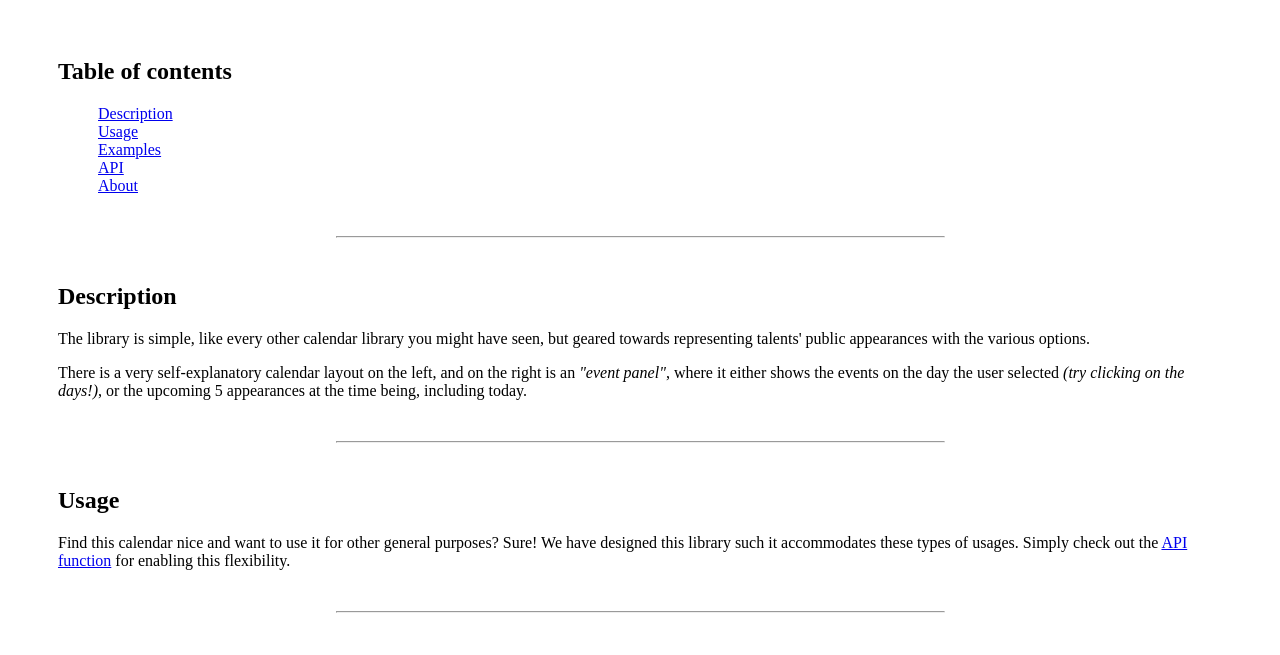
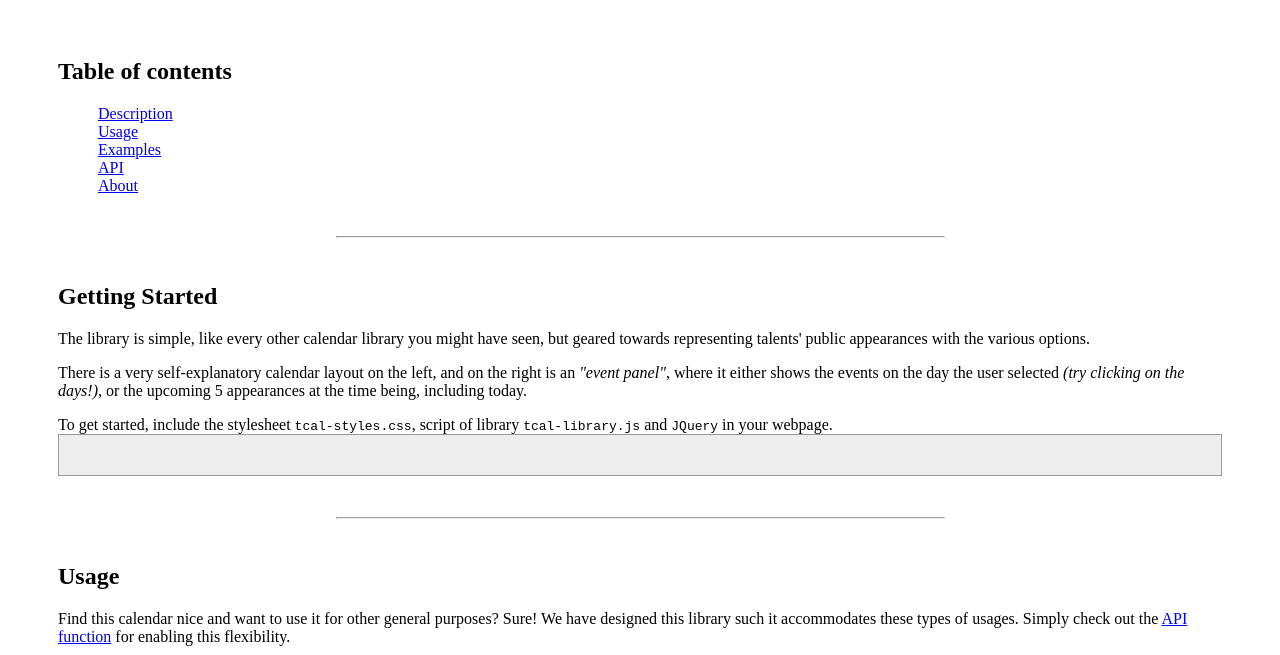
Before and after one commit to intezzz/Tcal, a website: page pub/examples.html in a window 1280 px wide. Shown: the part 134-789 px from the top of the page. Drawn offline with nearby package versions, Linux system fonts and the light colour scheme.

Commit message:
update readme

```diff
--- a/pub/examples.html
+++ b/pub/examples.html
@@ -38,13 +38,27 @@
     <hr style="width: 50%; margin: 0 auto;"/>
 
     <div style="padding: 25px">
-        <h2 id="description">Description</h2>
+        <h2 id="description">Getting Started</h2>
         <p>The library is simple, like every other calendar library you might have seen, but geared towards representing
             talents' public appearances with the various options.
         </p>
         <p>There is a very self-explanatory calendar layout on the left, and on the right is an <em>"event panel"</em>,
            where it either shows the events on the day the user selected <em>(try clicking on the days!)</em>, or the upcoming
            5 appearances at the time being, including today.
+        </p>
+        <p>
+            To get started, include the stylesheet <code>tcal-styles.css</code>, script of library <code>tcal-library.js</code> and <code>JQuery</code> in your webpage. <br>
+            <code style="background-color: #eee; border: 1px solid #999; display: block; padding: 20px;">
+                <!--link styles-->
+                <link rel="stylesheet" type="text/css" href="css/tcal-styles.css">
+                <link rel="stylesheet" type="text/css" href="css/landing-styles.css">
+
+                <!--load jQuery-->
+                <script defer src="https://ajax.googleapis.com/ajax/libs/jquery/3.6.0/jquery.min.js"></script>
+
+                <!--load scripts-->
+                <script defer src="js/tcal-library.js"></script>
+            </code>
         </p>
     </div>
 
```
Also changed, not shown: README.md.
